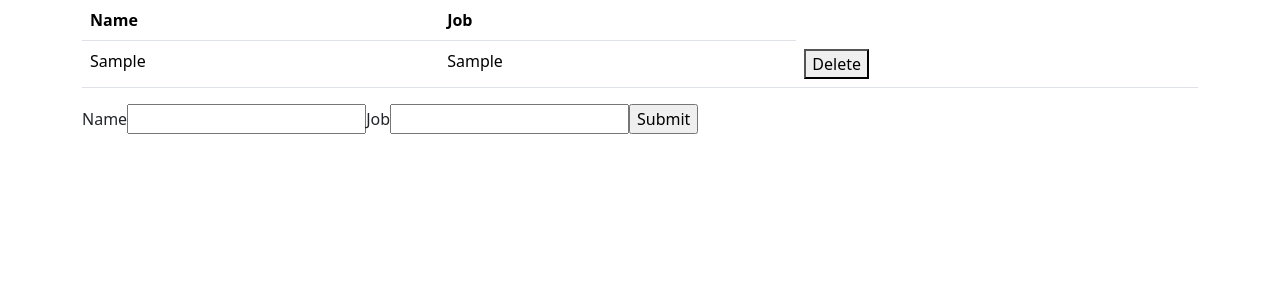
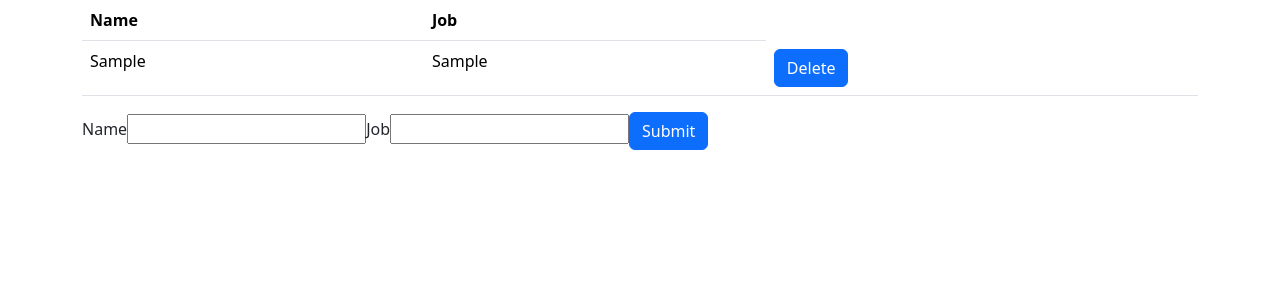
Before and after one commit to pkrishna05/csc-307-app, a React (Vite) app in the folder packages/react-frontend/: page / in a window 1280 px wide. Both pictures are taken after typing "Sample", "Sample" into the empty fields and a click on the button "Submit". Shown: the top 300 px of the page. Built offline with nearby package versions, Linux system fonts and the light colour scheme.

Commit message:
Added some styling

```diff
--- a/packages/react-frontend/src/Form.jsx
+++ b/packages/react-frontend/src/Form.jsx
@@ -36,7 +36,7 @@ function Form(props) {
         value={person.job}
         onChange={handleChange}
       />
-      <input type="button" value="Submit" onClick={submitForm} />
+      <input type="button" class = "btn btn-primary" value="Submit" onClick={submitForm} />
     </form>
   );
 }
--- a/packages/react-frontend/src/Table.jsx
+++ b/packages/react-frontend/src/Table.jsx
@@ -17,7 +17,7 @@ function TableBody(props) {
                 <td>{row.name}</td>
                 <td>{row.job}</td>
                 <td>
-                    <button onClick={() => props.removeCharacter(index)}>
+                    <button class = "btn btn-primary" onClick={() => props.removeCharacter(index)}>
                         Delete
                     </button>
                 </td>
```
